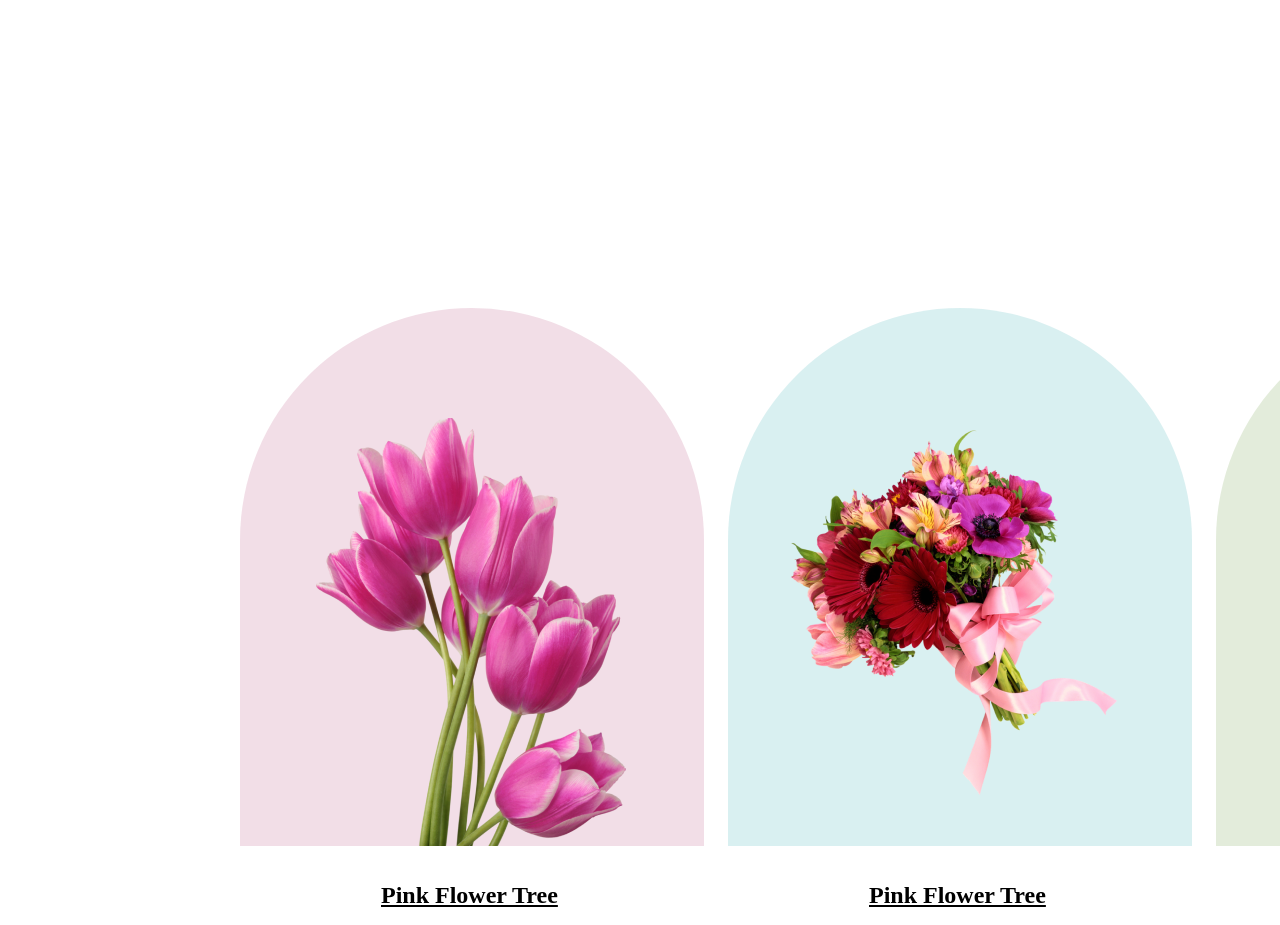
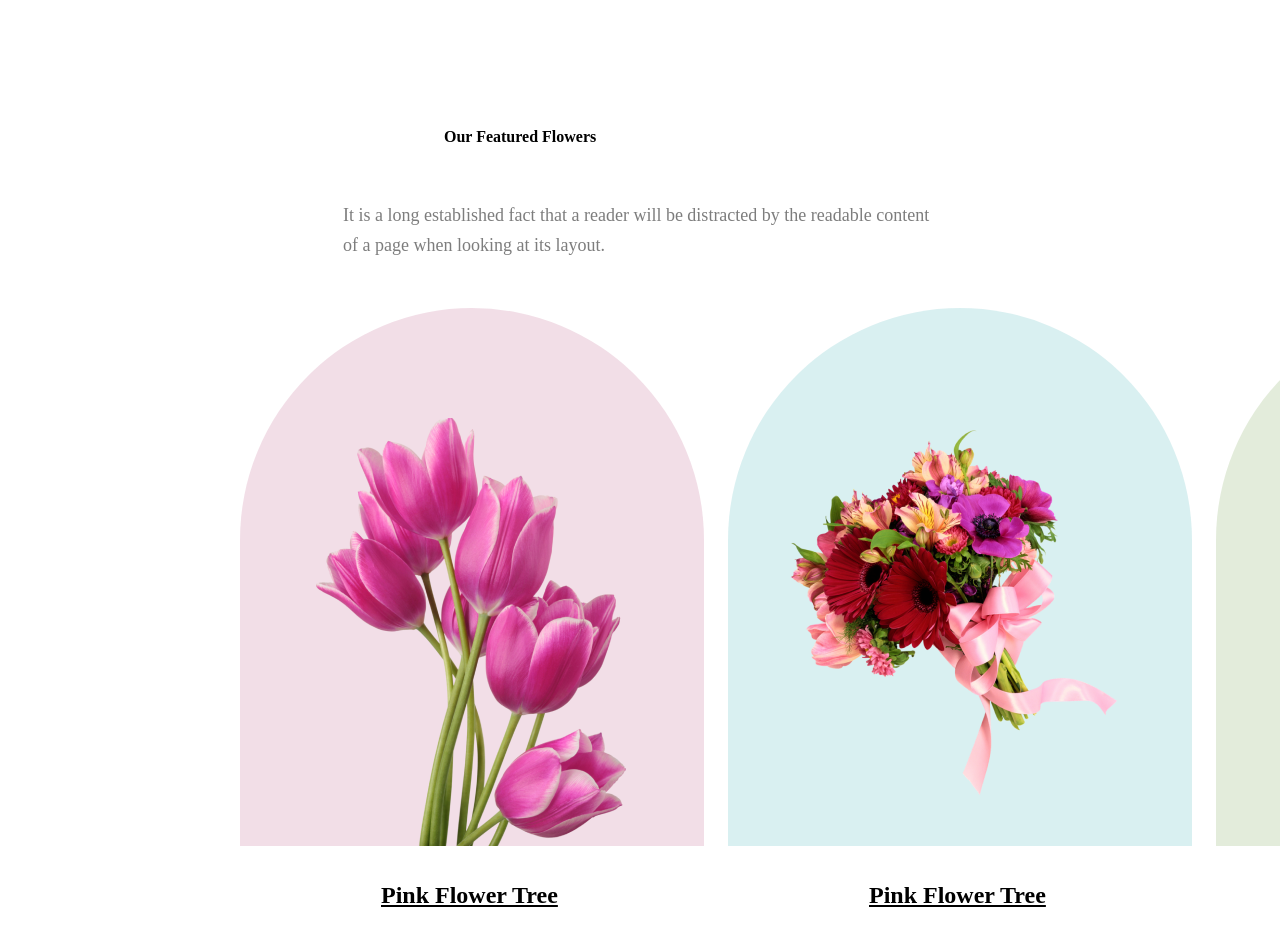
Before and after one commit to mhc2020/online-flower-shop, a plain HTML site: page index.html in a window 1280 px wide. Shown: the part 900-1825 px from the top of the page. Drawn offline with Linux system fonts and the light colour scheme.

Commit message:
added missing part

```diff
--- a/index.html
+++ b/index.html
@@ -28,6 +28,13 @@
         </div>
       </header>
       <main>
+        <div class="feature-flower-div">
+            <div class="featured-flowers">Our Featured Flowers</div>
+            <div class="featured-flowers-text">
+              It is a long established fact that a reader will be distracted by the
+              readable content of a page when looking at its layout.
+            </div>
+          </div>
         <div class="rectangle-extra">
             <div class="hot-deal-div"></div>
             <div class="hot-deal">
```
